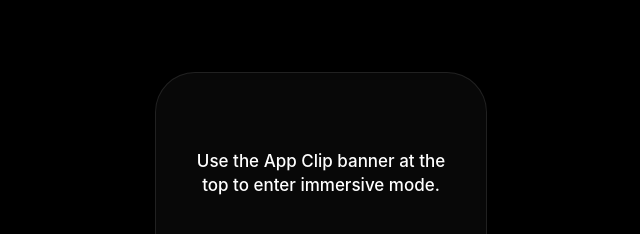
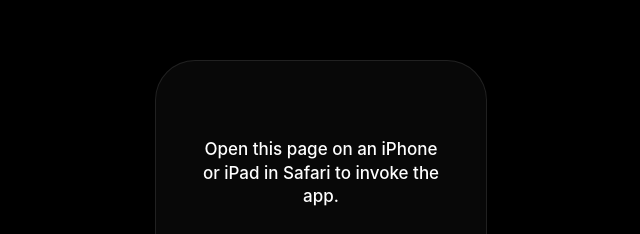
Before and after one commit to Web3Kev/web3kev.github.io, a plain HTML site: page view/index.html in a window 1280 px wide. Shown: the part 172-406 px from the top of the page, without its empty margins (319-959 px from the left). Drawn offline with Linux system fonts and the light colour scheme.

Commit message:
Update index.html

```diff
--- a/view/index.html
+++ b/view/index.html
@@ -86,7 +86,7 @@
 </head>
 <body>
     <div class="glass-card">
-        <p>Use the App Clip banner at the top to enter immersive mode.</p>
+        <p id="instruction-text">Detecting device...</p>
 
         <div class="powered-by">
             <span class="powered-text">Powered by</span>
@@ -95,5 +95,31 @@
             <span class="tagline">Web Haptic & Web AR browser</span>
         </div>
     </div>
+
+    <script>
+        function setInstruction() {
+            const el = document.getElementById('instruction-text');
+
+            // 1. Check if it's an iOS device (iPhone, iPad, or iPod)
+            const isIOS = /iPad|iPhone|iPod/.test(navigator.userAgent) ||
+                          (navigator.platform === 'MacIntel' && navigator.maxTouchPoints > 1); // For iPadOS 13+
+
+            // 2. Check if the browser is Safari
+            // Chrome and Firefox on iOS have 'CriOS' or 'FxiOS' in userAgent
+            const isSafari = isIOS &&
+                             /Safari/i.test(navigator.userAgent) &&
+                             !/CriOS/i.test(navigator.userAgent) &&
+                             !/FxiOS/i.test(navigator.userAgent);
+
+            if (isIOS && isSafari) {
+                el.innerHTML = "Use the App Clip banner at the top to enter immersive mode.";
+            } else {
+                el.innerHTML = "Open this page on an iPhone or iPad in Safari to invoke the app.";
+            }
+        }
+
+        // Run the check on load
+        window.onload = setInstruction;
+    </script>
 </body>
 </html>
```
